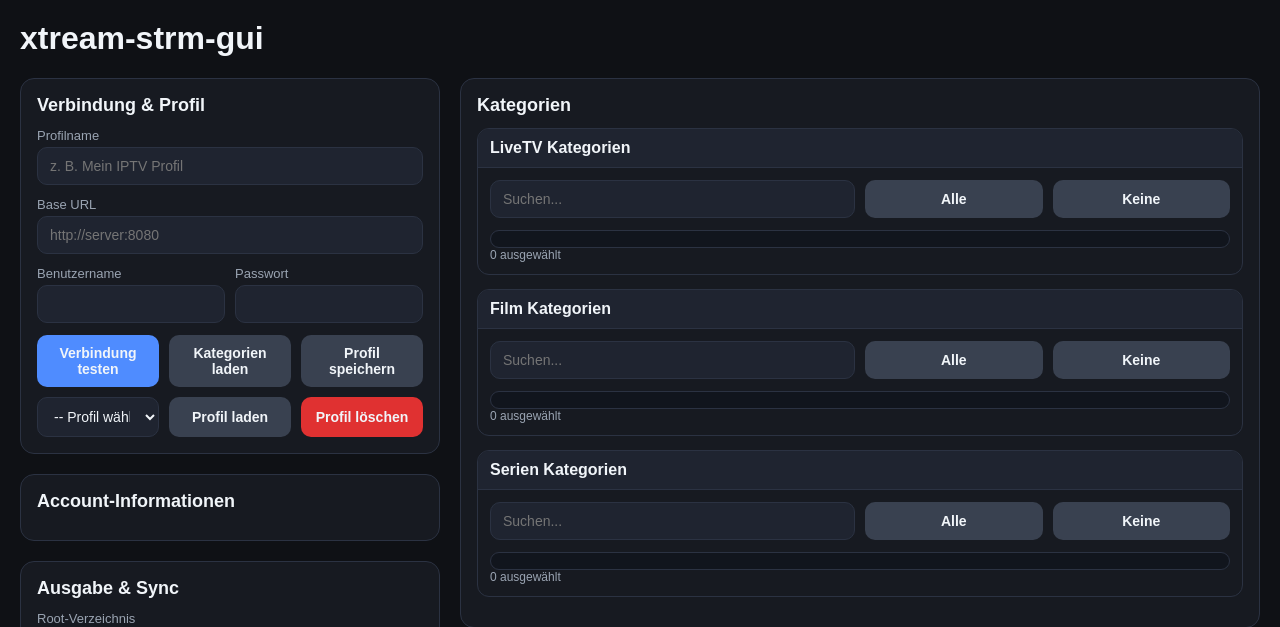
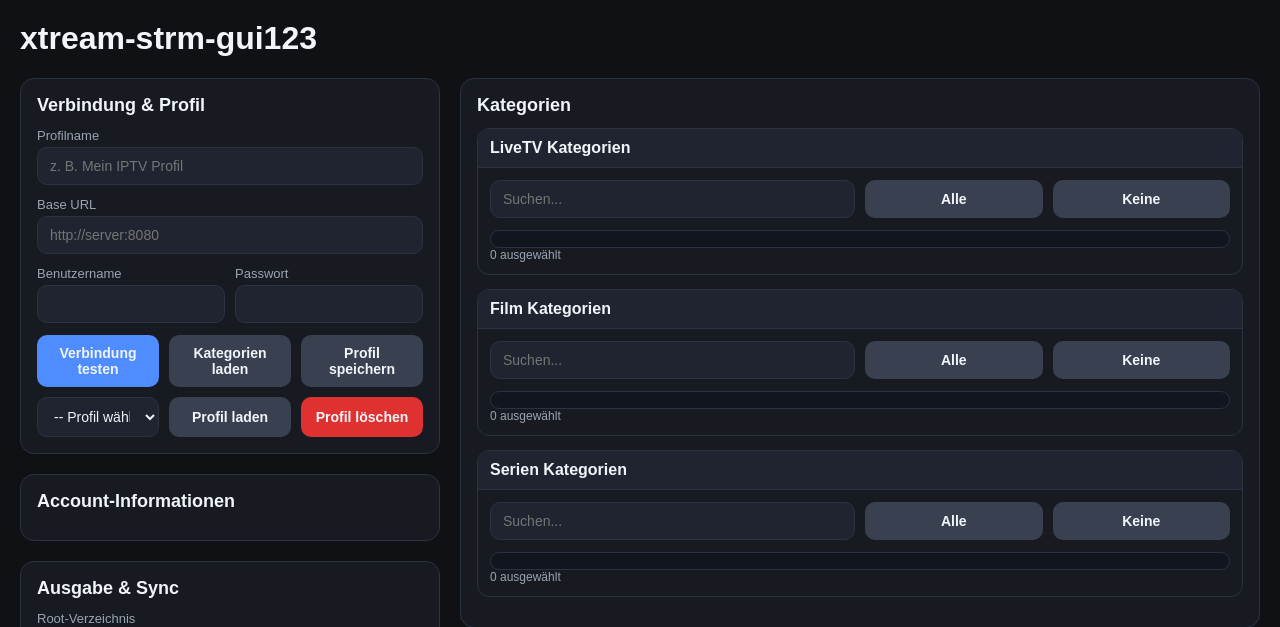
Before and after one commit to philx17/xtream-strm-gui, a FastAPI app: page / in a window 1280 px wide. Shown: the top 627 px of the page. Run offline with FastAPI, Linux system fonts and the light colour scheme; data that the repository does not hold is empty.

Commit message:
Update index.html

```diff
--- a/app/templates/index.html
+++ b/app/templates/index.html
@@ -227,7 +227,7 @@
 </head>
 <body>
   <div class="wrap">
-    <h1>xtream-strm-gui</h1>
+    <h1>xtream-strm-gui123</h1>
 
     <div class="grid">
       <div>
```
